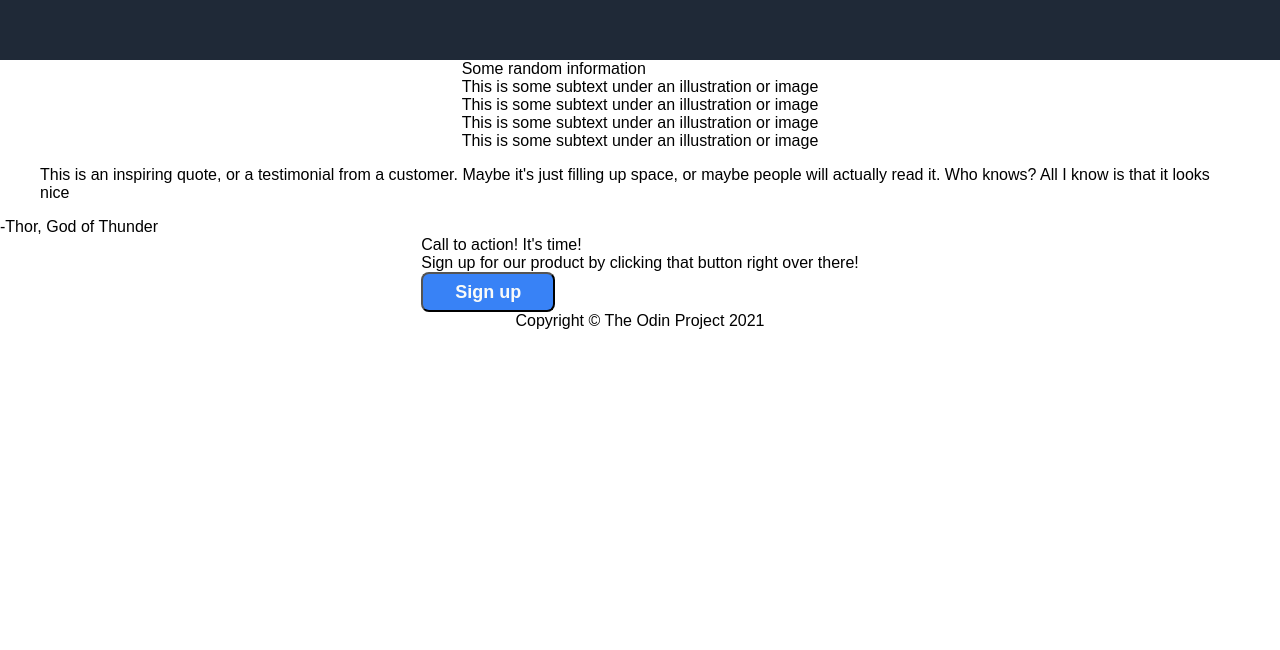
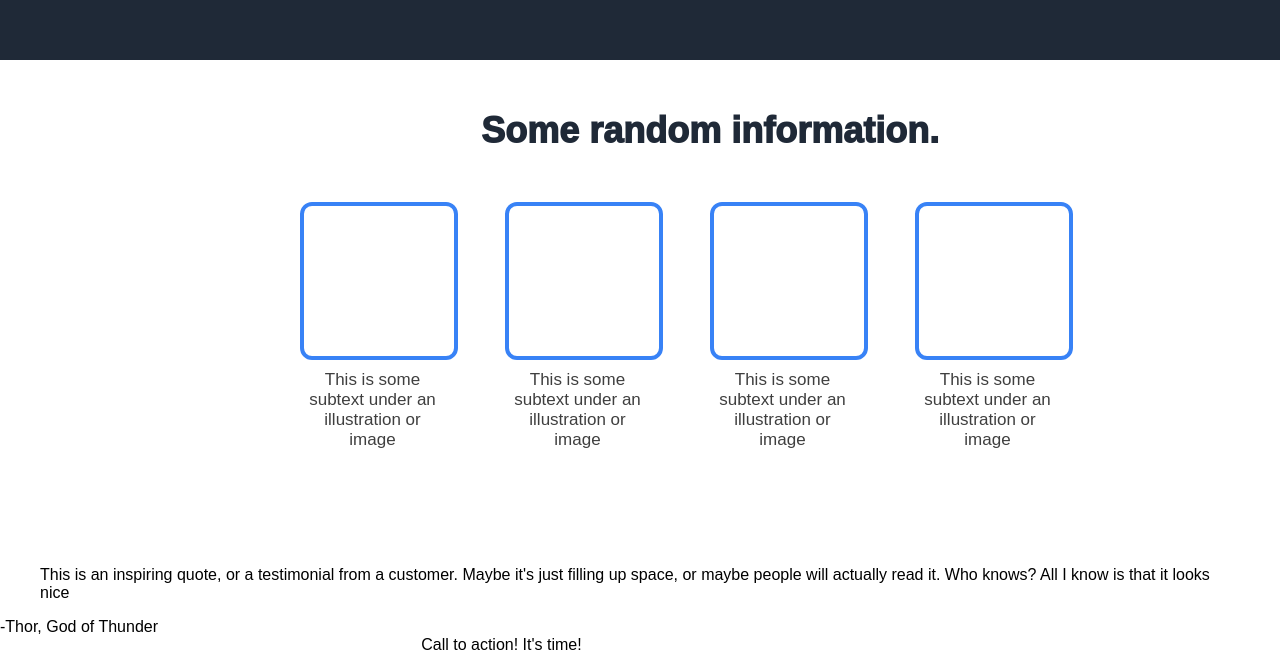
Before and after one commit to tjlsimoes/landing-page, a plain HTML site: page index.html in a window 1280 px wide. Shown: the part 553-1203 px from the top of the page. Before the commit the page ends 883 px from the top, so only its background shows below. Drawn offline with Linux system fonts and the light colour scheme.

Commit message:
Complete, for now, second section

```diff
--- a/index.html
+++ b/index.html
@@ -28,23 +28,25 @@
             </div>
         </div>
     </div>
-    <div>
-        <div>Some random information</div>
-        <div>
-            <div></div>
-            <div>This is some subtext under an illustration or image</div>
-        </div>
-        <div>
-            <div></div>
-            <div>This is some subtext under an illustration or image</div>
-        </div>
-        <div>
-            <div></div>
-            <div>This is some subtext under an illustration or image</div>
-        </div>
-        <div>
-            <div></div>
-            <div>This is some subtext under an illustration or image</div>
+    <div class="second">
+        <div class="header-second">Some random information.</div>
+        <div class="imgsatxts">
+            <div class="imgatxt">
+                <div class="imgph"></div>
+                <div class="imgtxt">This is some subtext under an illustration or image</div>
+            </div>
+            <div class="imgatxt">
+                <div class="imgph"></div>
+                <div class="imgtxt">This is some subtext under an illustration or image</div>
+            </div>
+            <div class="imgatxt">
+                <div class="imgph"></div>
+                <div class="imgtxt">This is some subtext under an illustration or image</div>
+            </div>
+            <div class="imgatxt">
+                <div class="imgph"></div>
+                <div class="imgtxt">This is some subtext under an illustration or image</div>
+            </div>
         </div>
     </div>
     <div>
--- a/stylesheet.css
+++ b/stylesheet.css
@@ -6,6 +6,10 @@ body {
     font-family: sans-serif;
     margin: 0;
 }
+
+
+/* First section*/
+
 
 .first {
     background-color: #1F2937;
@@ -79,3 +83,50 @@ button {
 .first button {
     border-color: #1F2937;
 }
+
+
+/* Second section*/
+
+
+.second {
+    display:flex;
+    flex-direction: column;
+    margin: 50px 160px 100px 300px;
+}
+
+.header-second {
+    text-align: center;
+    font-size: 36px;
+    font-weight: 1000;
+    color: #1F2937;
+    margin-bottom: 50px;
+}
+
+.imgsatxts {
+    display: flex;
+    justify-content: space-evenly;
+}
+
+.imgph {
+    background-color: white;
+    width: 150px;
+    height: 150px;
+    border-style: solid;
+    border-color:#3882F6;
+    border-width: 4px;
+    border-radius: 12px;
+    margin-bottom: 10px;
+}
+.imgatxt{
+    display: flex;
+    flex-direction: column;
+    font-size: 17px;
+}
+
+.imgtxt {
+    margin-right: 60px;
+    text-align: center;
+    color: rgb(63, 63, 63);
+}
+
+/* Third section*/
```
